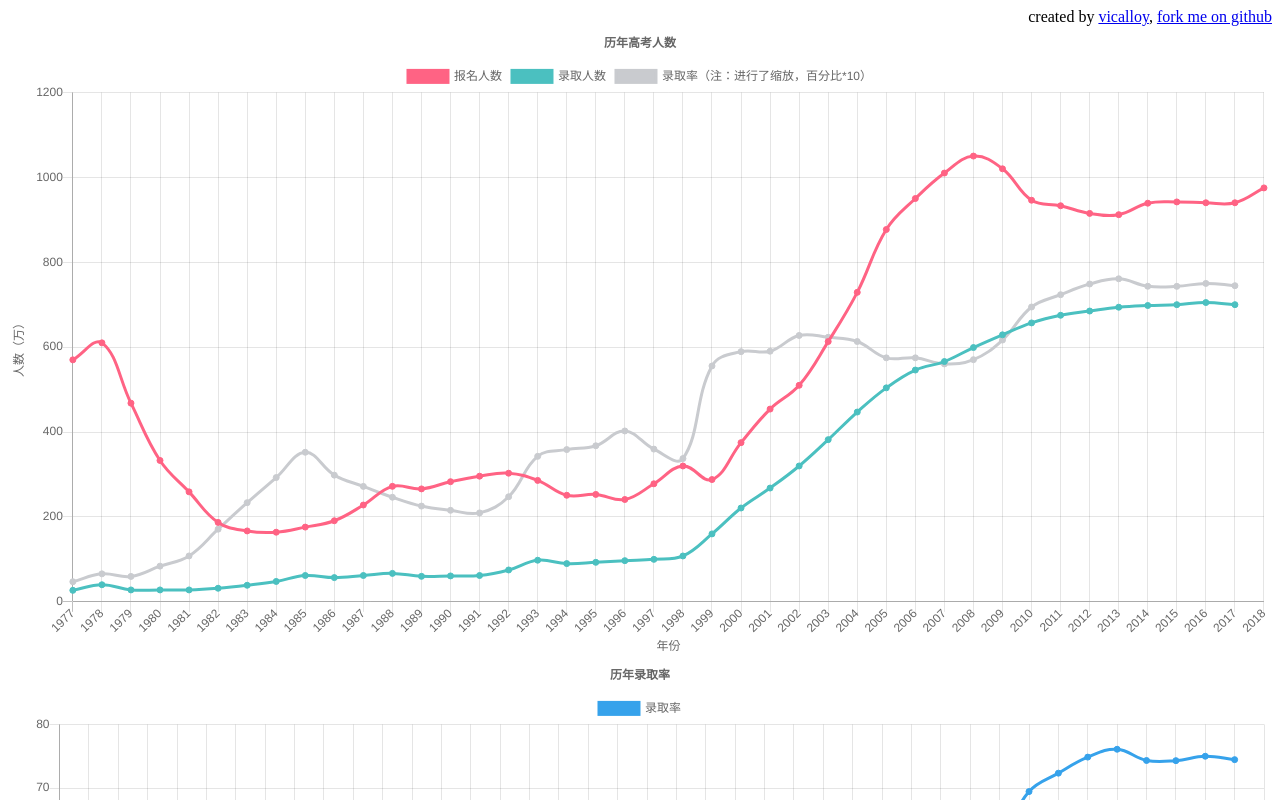
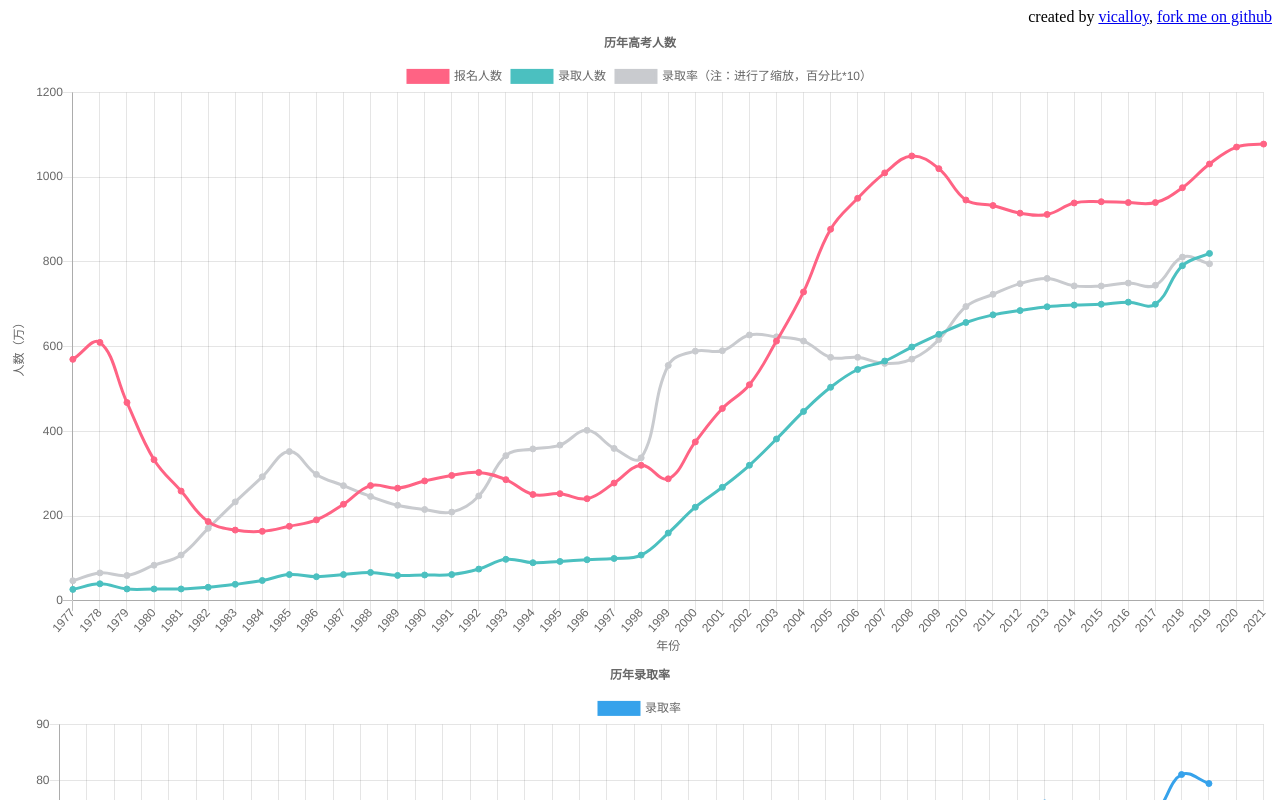
Before and after one commit to vicalloy/gaokao, a website: page index.html in a window 1280 px wide. Shown: the top 800 px of the page. Drawn offline with nearby package versions, Linux system fonts and the light colour scheme.

Commit message:
Update index.html

```diff
--- a/index.html
+++ b/index.html
@@ -65,7 +65,10 @@
       [2015, 942, 700],
       [2016, 940, 705],
       [2017, 940, 700],
-      [2018, 975, 0]
+      [2018, 975, 791],
+      [2019, 1031, 820],
+      [2020, 1071, ],
+      [2021, 1078, ]
     ];
 
     function getRate(d) {
```
